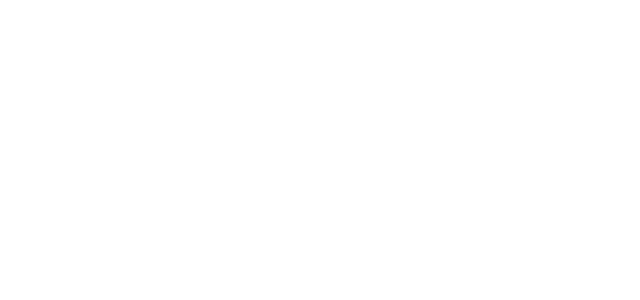
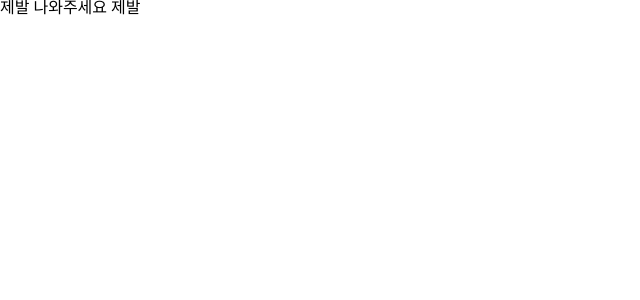
Before and after one commit to DSM-Upgrade/Client, a React app: page /fine in a window 1280 px wide. Shown: the top 300 px of the page, without its empty margins (0-640 px from the left). Built offline with nearby package versions, Linux system fonts and the light colour scheme.

Commit message:
[FEAT]<component/~/Notice.js> Create File

```diff
--- a/src/Routing.js
+++ b/src/Routing.js
@@ -1,10 +1,13 @@
 import React from "react";
-import { Switch } from "react-router-dom";
+import { Route, Switch } from "react-router-dom";
+import NoticeContainer from './container/NoticeContainer/NoticeContainer';
 
 const Routing = () => {
   return (
     <>
-      <Switch></Switch>
+      <Switch>
+        <Route component={NoticeContainer} />
+      </Switch>
     </>
   );
 };
--- /dev/null
+++ b/src/component/Notice/Notice.js
@@ -0,0 +1,11 @@
+import React from 'react';
+
+const Notice = () => {
+  return (
+    <div>
+      <p>제발 나와주세요 제발</p>
+    </div>
+  );
+};
+
+export default Notice;
--- /dev/null
+++ b/src/container/NoticeContainer/NoticeContainer.js
@@ -0,0 +1,12 @@
+import React from 'react';
+import Notice from '../../component/Notice/Notice';
+
+const NoticeContainer = () => {
+  return (
+    <div>
+      <Notice />
+    </div>
+  );
+};
+
+export default NoticeContainer;
```
Also changed, not shown: src/component/Notice/style.js (added).
